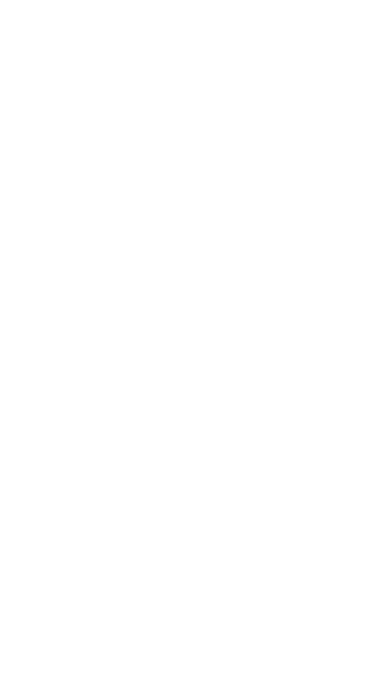
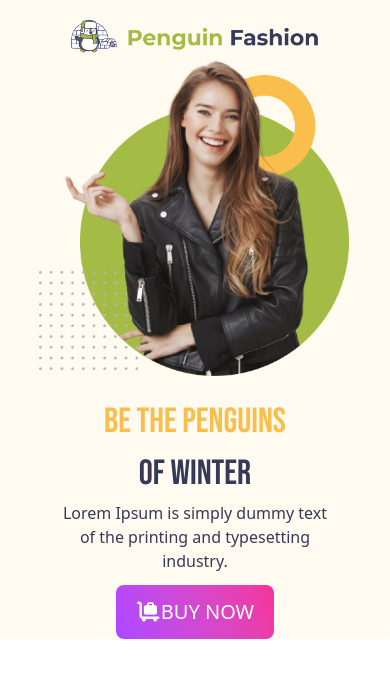
Before and after one commit to asadsftd/winter-project-repo, a plain HTML site: page index.html in a window 390 px wide. Drawn offline with nearby package versions, Linux system fonts and the light colour scheme.

Commit message:
added the my second commit

```diff
--- a/index.html
+++ b/index.html
@@ -7,14 +7,61 @@
     <link rel="preconnect" href="https://fonts.googleapis.com">
 <link rel="preconnect" href="https://fonts.gstatic.com" crossorigin>
 <link href="https://fonts.googleapis.com/css2?family=Bebas+Neue&family=EB+Garamond:ital,wght@0,400..800;1,400..800&family=Manrope:wght@200..800&family=Quicksand:wght@300..700&family=Sora:wght@100..800&display=swap" rel="stylesheet">
-    <script src="https://cdn.jsdelivr.net/npm/@tailwindcss/browser@4"></script>
+<link rel="stylesheet" href="https://cdnjs.cloudflare.com/ajax/libs/font-awesome/7.0.1/css/all.min.css" integrity="sha512-2SwdPD6INVrV/lHTZbO2nodKhrnDdJK9/kg2XD1r9uGqPo1cUbujc+IYdlYdEErWNu69gVcYgdxlmVmzTWnetw==" crossorigin="anonymous" referrerpolicy="no-referrer" />
+<script src="https://cdn.jsdelivr.net/npm/@tailwindcss/browser@4"></script>
 
-    <link rel="stylesheet" href="style/style.css">
+ <link rel="stylesheet" href="style/style.css">
 </head>
 <body>
     <!-- header style -->
-     <header class="" id="header">
-
+     <header class="bg-[#FFFBF0] h-[650px]"
+      id="header">
+      <!-- nav section -->
+       <nav class="w-[80%] mx-auto pt-5 flex items-center justify-between"
+       id="navbar">
+        <img src="icons/logo.png" alt="" class="w-[250px]">
+        <ul class="flex justify-between items-center
+         space-x-14"
+        id="nav-meno">
+            <li class="" id="nav-link">Home</li>
+            <li class="" id="nav-link">About Us</li>
+            <li class="" id="nav-link">Product</li>
+            <li class="" id="nav-link">Contact</li>
+        </ul>
+       </nav>
+    <!-- Hero section -->
+     <section class="w-[80%] mx-auto "
+     id="Hero">
+        <!-- hero container -->
+         <div class="flex justify-between items-center"
+          id="hero-container">
+            <!-- card one -->
+             <div class="" >
+                <h1 class="text-[80px] text-[#FABE4C]"
+                id="bebas-neue-regular">
+                    Be the Penguins <br> <span id="span">of Winter</span>
+                </h1>
+                <p class="w-[66%] text-[#363958]"
+                id="hero-dspt">
+             Lorem Ipsum is simply dummy text of the printing
+             and typesetting industry.
+                </p>
+                <div class="" id="center">
+                    <button class="bg-linear-65 from-purple-500
+                 to-pink-500 text-white px-5 py-3
+                 rounded-lg mt-3 text-[24px] "
+                id="hero-btn">
+<i class="fa-solid fa-cart-flatbed-suitcase"></i>BUY NOW
+                </button>
+                </div>
+             </div>
+             <!-- card two -->
+              <div class="">
+                <img src="images/model.png" alt=""
+                class="" id="hero-img">
+              </div>
+         </div>
+     </section>
      </header>
      <!-- main styles -->
       <main class="" id="main">
--- a/style/style.css
+++ b/style/style.css
@@ -4,3 +4,56 @@
   font-weight: 400;
   font-style: normal;
 }
+/* hero */
+#span{
+    color: #363958;
+}
+
+
+
+
+
+
+
+
+
+
+
+
+/* Responsive Design for mobail */
+@media screen and (max-width:576px) {
+    /* hero */
+    #header{
+        height: auto;
+    }
+    #hero-container{
+        flex-direction: column-reverse;
+    }
+    #bebas-neue-regular{
+        font-size: 35px;
+        text-align: center;
+        margin-top: 20px;
+    }
+    #hero-dspt{
+        text-align: center;
+        width: 90%;
+        margin: auto;
+    }
+    #hero-btn{
+        font-size: 20px;
+    }
+    #center{
+        text-align: center;
+    }
+    #hero-img{
+        width: 100%;
+    }
+    #navbar{
+        flex-direction: column;
+    }
+    #nav-meno{
+        flex-direction: column;
+        display: none;
+    }
+
+}
```
Also changed, not shown: tailwind.config.js (added), tainwind.config.js (deleted).
